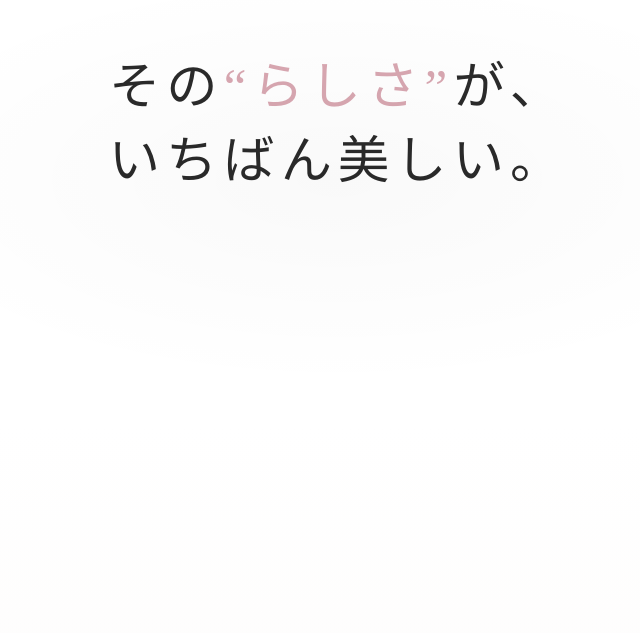
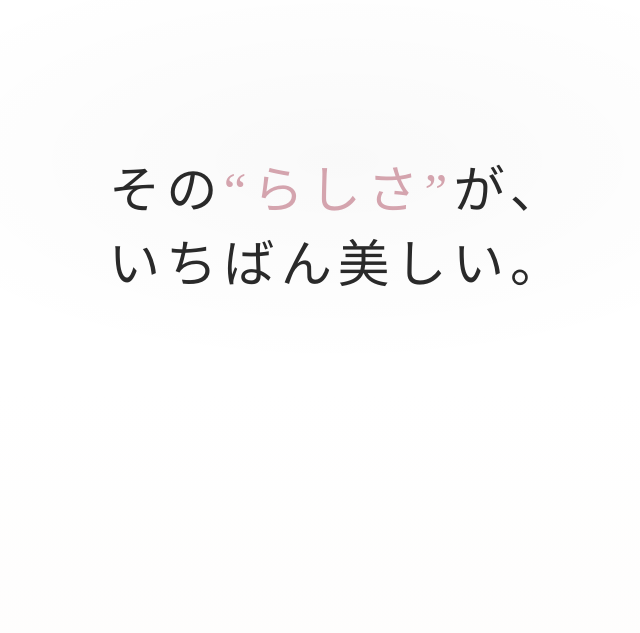
Before and after one commit to gushiyuu123-glitch/lilu, a React (Vite) app: page / in a window 1280 px wide. Shown: the part 10947-11580 px from the top of the page, without its empty margins (302-942 px from the left). Built offline with nearby package versions, Linux system fonts and the light colour scheme.

Commit message:
test: auto deploy check

```diff
--- a/src/styles/closing-copy.css
+++ b/src/styles/closing-copy.css
@@ -3,7 +3,7 @@
 ========================= */
 .closing-copy {
   position: relative;
-  padding: 20vh 0 22vh;   /* ← 少しだけ締める */
+padding: 33vh 0 5vh;
   background: #fff;
   text-align: center;
   overflow: hidden;
```
